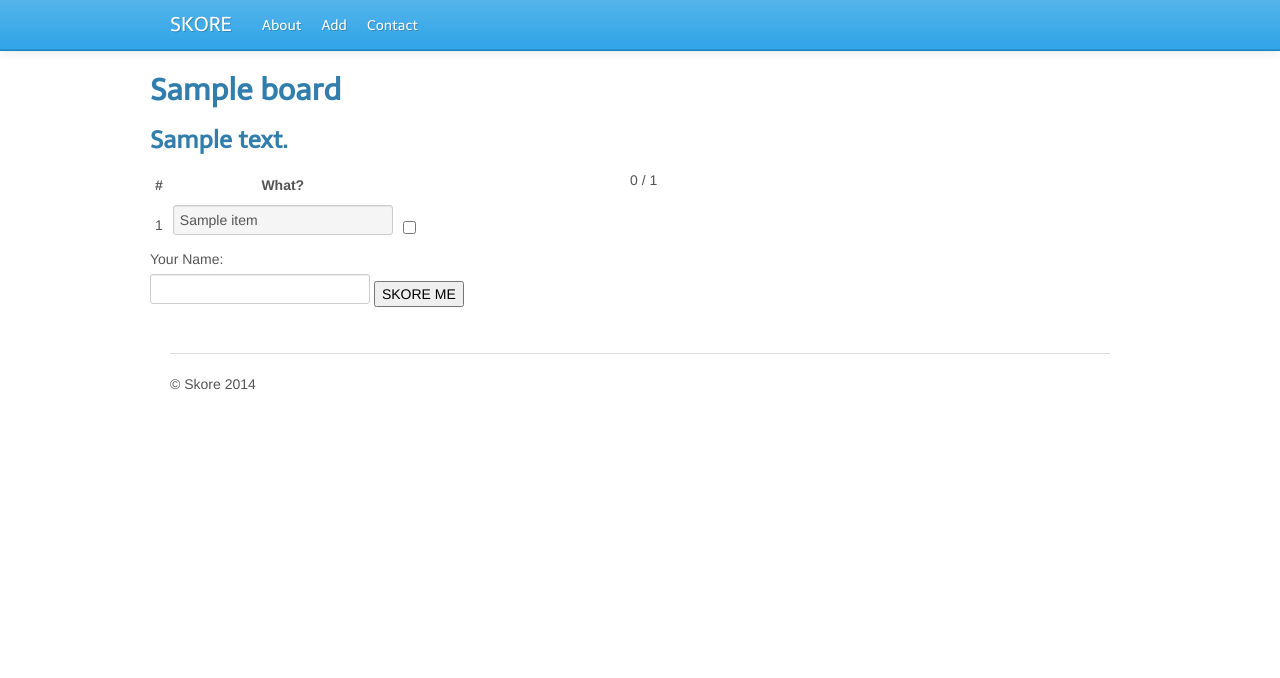
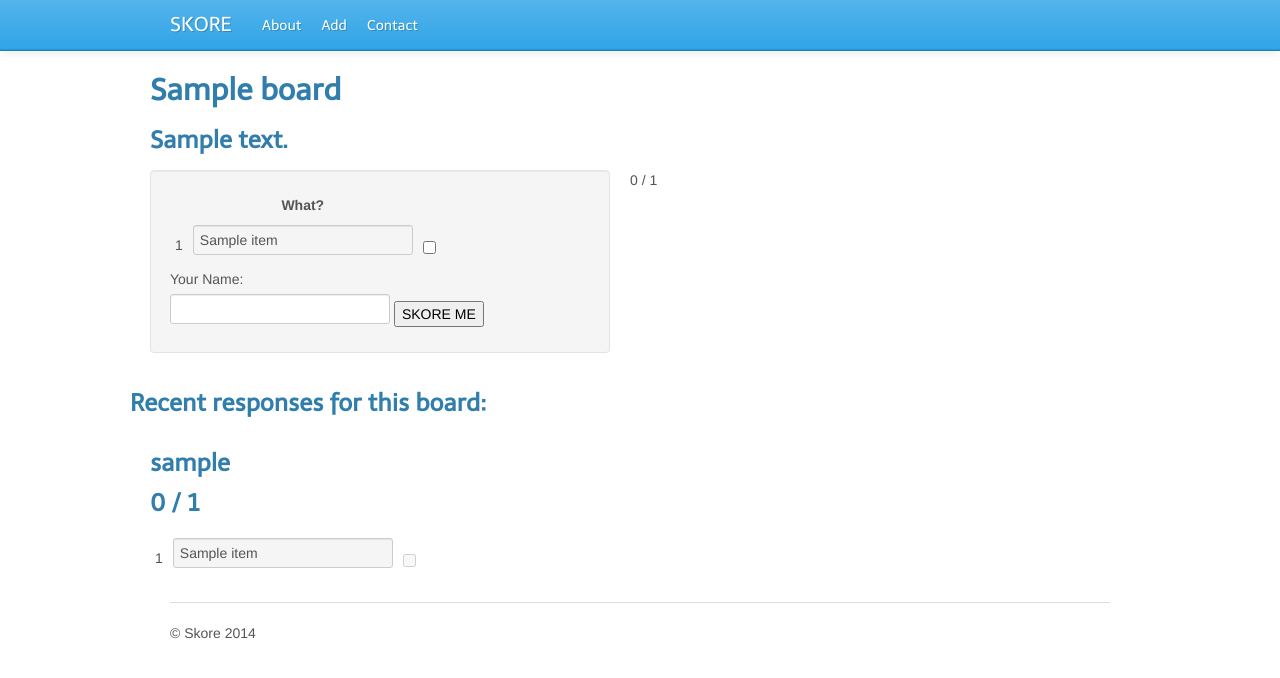
Before and after one commit to t20/skore, a Flask app: template templates/board.html in a window 1280 px wide. Shown: the top 678 px of the page. Run offline with Flask 2, Linux system fonts and the light colour scheme; the template is opened without the code that fills it: most values are stand-ins (such as "Sample title", 1, 10 or a date in 2020); some libraries are stand-ins or nearby versions.

Commit message:
Show other responses in the board.

```diff
--- a/app.py
+++ b/app.py
@@ -11,6 +11,8 @@ from models import get_boards, get_board, get_items, get_response, \
     get_responses
 
 
+# My flask app, config
+
 app = Flask(__name__)
 app.config.from_object('settings.Config')
 app.secret_key = app.config['APP_SECRET_KEY']
@@ -21,6 +23,10 @@ if redis_url:
     redisco.connection_setup(host=redis_url.hostname, port=redis_url.port, db=0, password=redis_url.password)
 else:
     redisco.connection_setup(host='localhost', port=6379, db=0)
+
+
+# routes start here
+
 
 @app.route('/')
 def index():
@@ -57,7 +63,9 @@ def new_board():
 def board(board_id):
     board = get_board(board_id)
     items = get_items(board_id)
-    return render_template('board.html', board=board, items=items)
+    responses = get_responses(board_id)
+    return render_template('board.html', board=board, items=items,
+            responses=responses)
 
 
 @app.route('/response/add', methods=['POST'])
@@ -67,15 +75,15 @@ def add_response():
     board_id = request.form.get('board_id')
     items = request.form.getlist('item')
 
-    print 'Items: {} // {}'.format(type(items), items)
+    # print 'Items: {} // {}'.format(type(items), items)
     items = [int(x) for x in items if x]
-    print 'Items: {} // {}'.format(type(items), items)
+    # print 'Items: {} // {}'.format(type(items), items)
 
     response = Response(username=username, board_id=int(board_id),
             items=items)
     saved = response.save()
 
-    print 'saved response? : {}'.format(saved)
+    # print 'saved response? : {}'.format(saved)
     if saved == True:
         flash('Response saved. Thanks {}.'.format(username))
     else:
--- a/static/js/master.js
+++ b/static/js/master.js
@@ -1,24 +1,45 @@
 $(document).ready(function() {
-  check_responded_boxes();
-  score_me();
+  check_all_responded_boxes();
+  score_all();
   $(".scorable:checkbox").click(function(){
-    score_me();
+    var container = $(this).closest('.response_container');
+    score_me(container);
   });
 });
 
-var score_me = function () {
-  var num_of_items = $('.scorable:checkbox').length;
-  var num_of_items_checked = $('.scorable:checkbox:checked').length;
-  $('#score span.total').html(num_of_items);
-  $('#score span.ticked').html(num_of_items_checked);
+
+var score_all = function () {
+  var $containers = $('.response_container');
+  $.each($containers, function (index, container) {
+    score_me(container);
+  });
 }
 
-var check_responded_boxes = function () {
-  var response_item_ids = $('#response_item_ids').val();
+var score_me = function (container) {
+  var num_of_items = $('.scorable:checkbox', container).length;
+  var num_of_items_checked = $('.scorable:checkbox:checked', container).length;
+  $('.score span.total', container).html(num_of_items);
+  $('.score span.ticked', container).html(num_of_items_checked);
+}
+
+var check_all_responded_boxes = function () {
+  var $containers = $('.response_container');
+  $.each($containers, function (index, container) {
+    check_responded_boxes(container);
+  });
+}
+
+var check_responded_boxes = function (container) {
+  var response_item_ids = $('#response_item_ids', container).val();
   if (! response_item_ids)
     return;
-  response_item_ids = response_item_ids.replace(']', '').replace('[', '').trim().split(',');
+  response_item_ids = response_item_ids.replace(']', '').replace('[', '').trim();
+  if (! response_item_ids) {
+    return;
+  }
+  response_item_ids = response_item_ids.split(',');
+
   response_item_ids.forEach(function (element, index, array) {
-    $('.scorable#' + element.trim()).attr('checked', true);
+    $('.scorable#' + element.trim(), container).attr('checked', true);
   })
 }
--- /dev/null
+++ b/templates/_response.html
@@ -0,0 +1,13 @@
+<div class="span4 response_container">
+  <h3>{{ response.username }} <p class="score"> <span class="ticked"></span> / <span class="total"></span></p></h3>
+  <input type="hidden" name="response_item_ids" value="{{response.items}}" id="response_item_ids">
+  <table border="0" cellspacing="5" cellpadding="5">
+  {% for item in items %}
+    <tr>
+      <td>{{ loop.index }}</td>
+      <td><input type="text" value="{{ item.name }}" readonly></td>
+      <td><input type="checkbox" name="item" value="{{item.id}}" id="{{ item.id }}" class="scorable" disabled=disabled></td>
+    </tr>
+  {% endfor %}
+  </table>
+</div>
--- a/templates/board.html
+++ b/templates/board.html
@@ -6,10 +6,11 @@
   <h3>{{ board.desc }}</h3>
 
   <div class="row">
-    <div class="span6">
-      <form action="/response/add" method="post" accept-charset="utf-8">
+    <form action="/response/add" method="post" accept-charset="utf-8" class="response_form response_container">
+      <div class="span6">
+        <div class="well">
           <table border="0" cellspacing="5" cellpadding="5">
-            <tr><th>#</th><th>What?</th><th></th></tr>
+            <tr><th></th><th>What?</th><th></th></tr>
             {% for item in items %}
               <tr>
                 <td>{{ loop.index }}</td>
@@ -23,15 +24,26 @@
 
           <input type="hidden" name="board_id" value="{{board.id}}" id="board_id">
           <input type="submit" name="skore" value="SKORE ME" id="skore">
-      </form>
-    </div>
+        </div>
+      </div>
 
-    <div class="span6">
-        <div id="score">
+      <div class="span6">
+        <div class="score">
             <p> <span class="ticked"></span> / <span class="total"></span></p>
         </div>
-    </div>
+      </div>
+    </form>
+  </div>
+
+  <div class="row">
+    {% if responses %}
+      <h3>Recent responses for this board:</h3>
+      {% for response in responses %}
+        {% include "_response.html" %}
+      {% endfor %}
+    {% endif %}
 
   </div>
 
+
 {% endblock content %}
--- a/templates/board_form.html
+++ b/templates/board_form.html
@@ -5,12 +5,14 @@
 
   <form action="" method="POST" accept-charset="utf-8">
     <label for="name">Name</label><input type="text" name="name" value="" id="name">
+    <p class="help-block">E.g. Things to do in San Francisco, Health Score</p>
     <label for="description">Description</label><input type="text" name="desc" value="" id="desc">
 
       <h3>Add items:</h3>
+      <p class='help-block'>E.g. Go to a Giants game at AT&T park</p>
 
       <table border="0" cellspacing="5" cellpadding="5">
-        <tr><th>#</th><th>What?</th></tr>
+        <tr><th></th><th>What?</th></tr>
         {% for i in range(1, 11) %}
           <tr>
             <td>{{ i }}</td>
--- a/templates/response.html
+++ b/templates/response.html
@@ -1,6 +1,8 @@
 {% extends "base.html" %}
 
 {% block content %}
+
+<div class="response_container">
 
   <h2>{{ response.username }}'s SKORE Sheet</h2>
   <h2>{{ board.name }} - {{ board.desc }}</h3>
@@ -29,4 +31,5 @@
 
   </div>
 
+</div>
 {% endblock content %}
```
